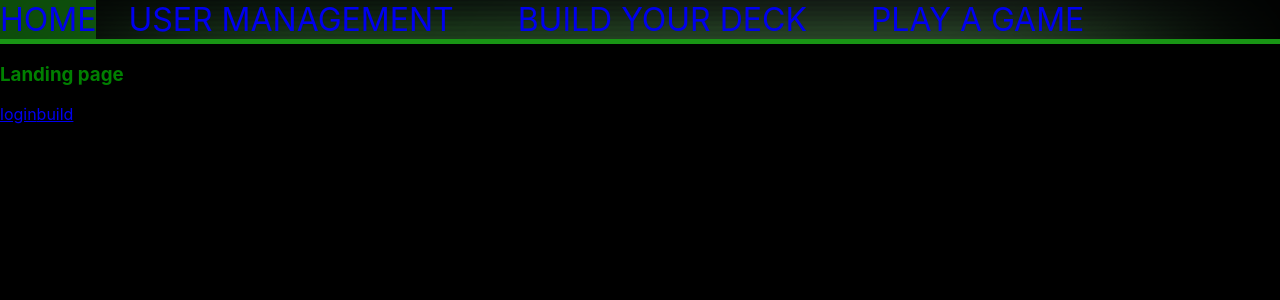
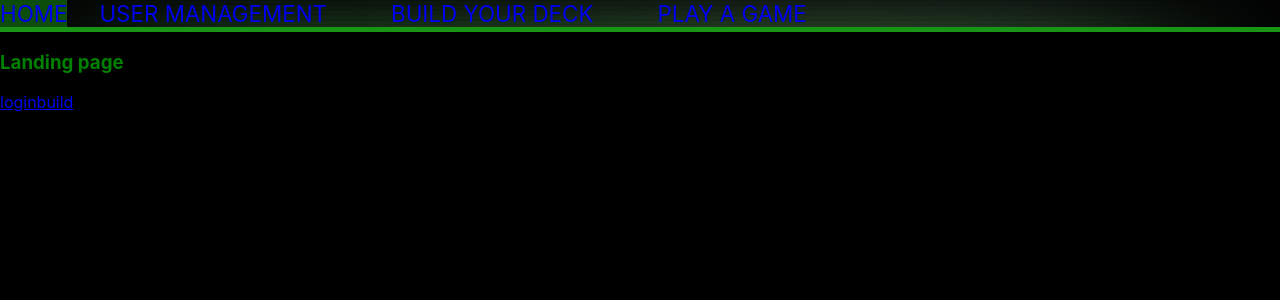
Before and after one commit to Mattp15/new_caravan_web_frontend, a React (Create React App) app: page / in a window 1280 px wide. Shown: the top 300 px of the page. Built offline with nearby package versions, Linux system fonts and the light colour scheme.

Commit message:
shrunk nav text

```diff
--- a/src/views/MainSharedLayout.css
+++ b/src/views/MainSharedLayout.css
@@ -1,5 +1,5 @@
 header {
-  font-size: 2rem;
+  font-size: 1.4em;
   border-top: 5px solid rgb(25, 149, 21);
   border-bottom: 5px solid rgb(25, 149, 21);
   background-image: url(../../public/images/green-screen-background.png);
```
